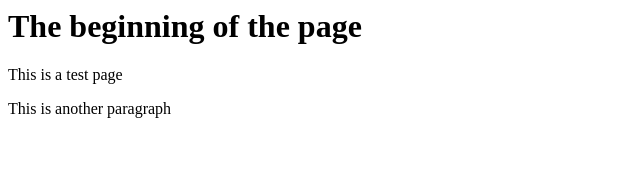
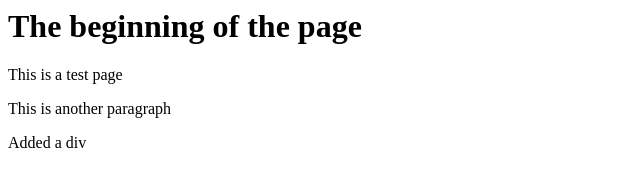
Before and after one commit to ollaray/DavidTobrise-Git-Project, a plain HTML site: page index.html in a window 1280 px wide. Shown: the full height of the page, 0-640 px from the left. Drawn offline with Linux system fonts and the light colour scheme.

Commit message:
Commit 2 on Feature_branch_2: Added a div element

```diff
--- a/index.html
+++ b/index.html
@@ -10,5 +10,6 @@
 
         </div>
         <p>This is another paragraph</p>
+        <div>Added a div</div>
     </body>
 </html>
```
